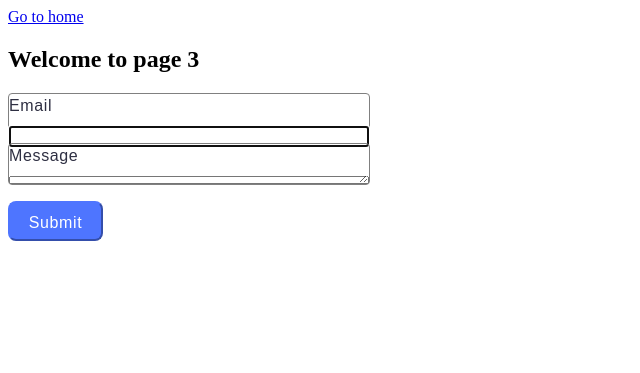
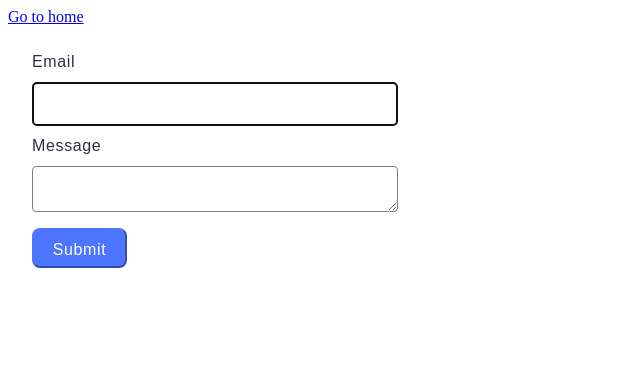
Before and after one commit to Maiia11/goit-js-hw-09, a website built with Vite: page src/2-form.html in a window 1280 px wide. Shown: the whole page, without its empty margins (0-640 px from the left). Built offline with nearby package versions, Linux system fonts and the light colour scheme.

Commit message:
finall style form

```diff
--- a/src/2-form.html
+++ b/src/2-form.html
@@ -11,7 +11,7 @@
   <body>
     <section>
       <a href="./index.html">Go to home</a>
-      <h1>Welcome to page 3</h1>
+
       <form class="feedback-form" autocomplete="off">
         <label>
           Email
--- a/src/css/2-form.css
+++ b/src/css/2-form.css
@@ -3,6 +3,9 @@
     flex-direction: column;
     align-items: flex-start;
     gap: 8px;
+    width: 408px;
+    height: 296px;
+    padding: 24px;
 
 }
 
@@ -16,6 +19,17 @@ label {
     line-height: 1.5;
     letter-spacing: 0.04em;
     color: #2e2f42;
+
+}
+
+input {
+    border: 1px solid #808080;
+        border-radius: 4px;
+        width: 360px;
+        height: 40px;
+}
+
+textarea {
     border: 1px solid #808080;
         border-radius: 4px;
         width: 360px;
@@ -42,6 +56,7 @@ button:hover {
     background-color: #6c8cff;
 }
 
-label:hover {
+input:hover,
+textarea:hover {
     border-color: black;
 }
```
Also changed, not shown: src/1-gallery.html (+1 -1 lines).
